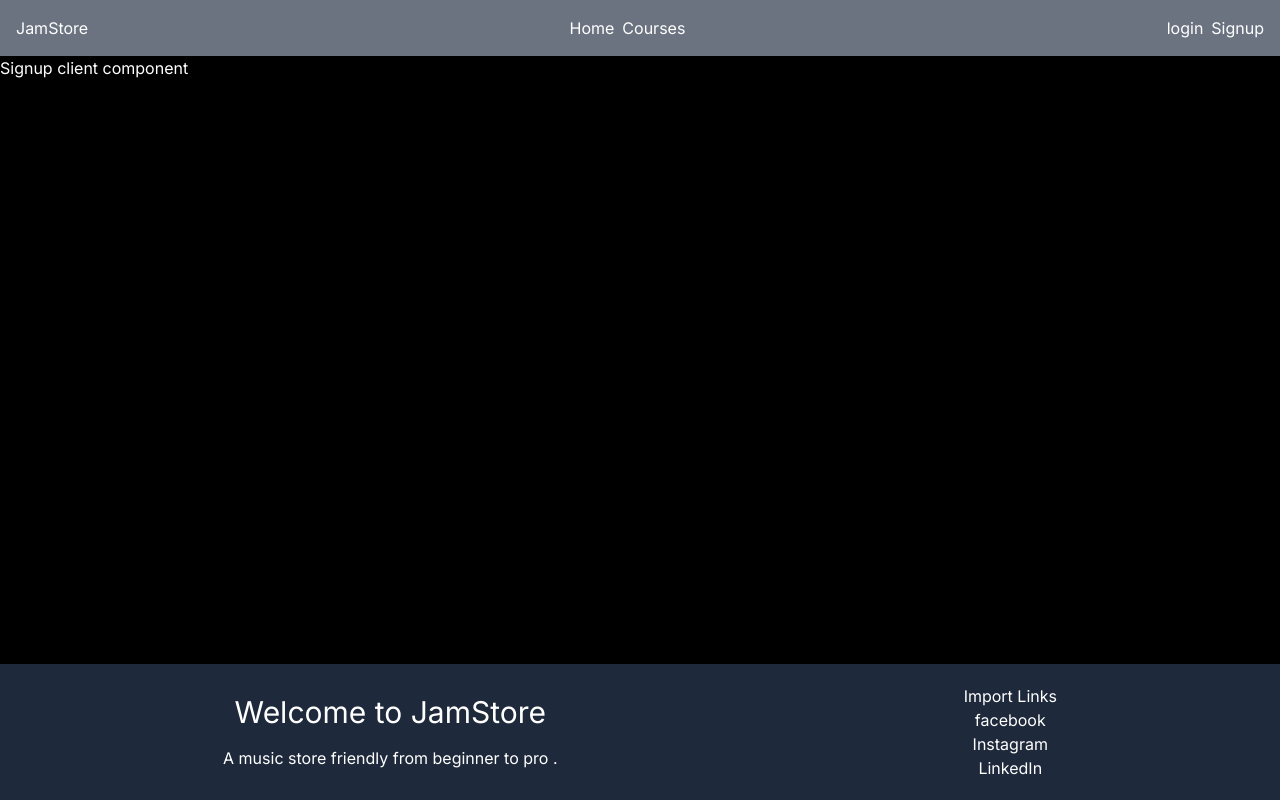
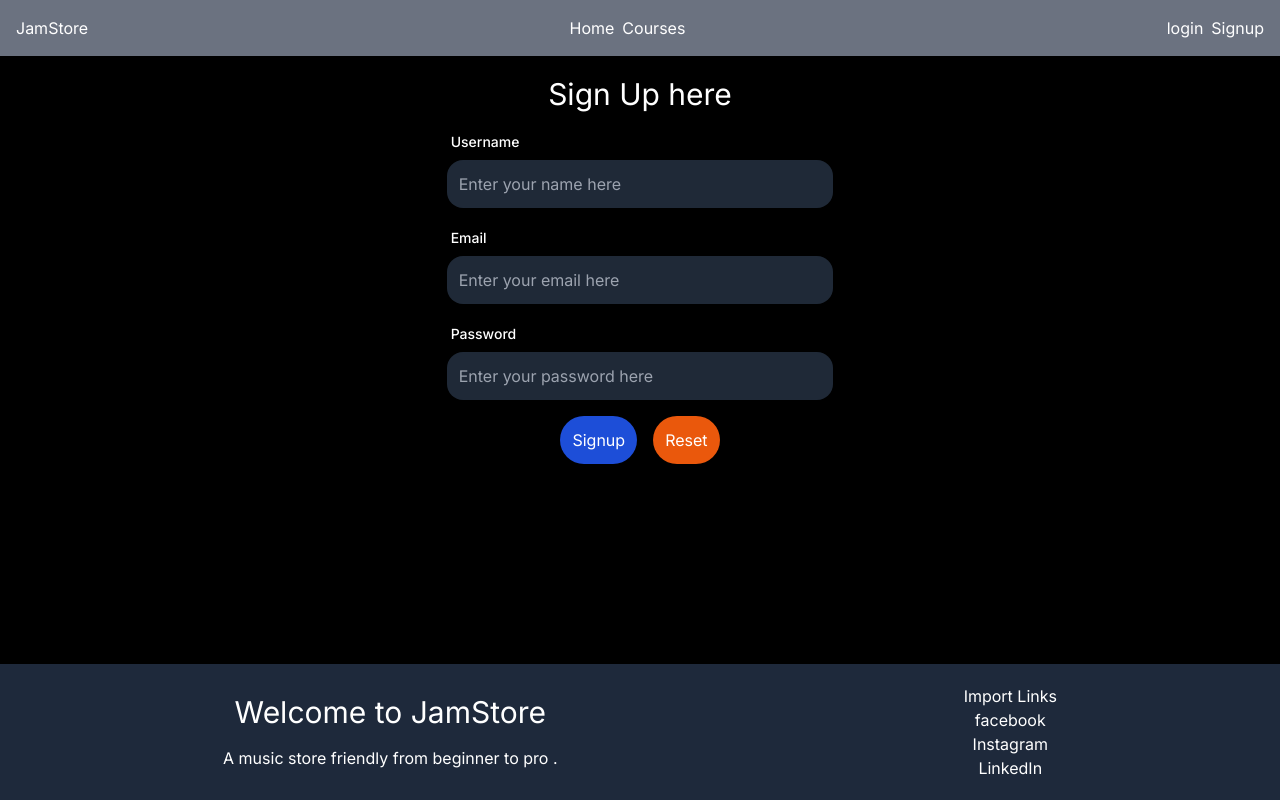
Before and after one commit to Yeshey-Gyatso/course-selling-app, a Next.js app in the folder course-selling-app/: page /signup in a window 1280 px wide. Built offline with nearby package versions, Linux system fonts and the light colour scheme.

Commit message:
signup components updated ui

```diff
--- a/course-selling-app/src/app/add-course/AddCourse.tsx
+++ b/course-selling-app/src/app/add-course/AddCourse.tsx
@@ -46,12 +46,10 @@ const AddCourse = () => {
 
     }
   return (
-    <div className=' grid grid-cols-12 justify-center h-full
-    '>
+    <div className=' grid grid-cols-12 justify-center h-full'>
         <div className=' col-span-6
         col-start-5
         p-5
-
         '>
         <div className='w-full
         max-w-sm p-4 bg-black border
@@ -59,8 +57,7 @@ const AddCourse = () => {
         sm:p-6 md:p-8
         dark:bg-gray-800
         dark:border-gray-700
-
-
+        h-1/2 sm:h-2/3 md:h-1/2 lg:h-1/3 xl:h-1/4
         '>
                 {/* <div className='my-8 flex justify-center items-center'>
                 <Image alt='image'
@@ -71,7 +68,7 @@ const AddCourse = () => {
              </div> */}
 
             <h1 className='text-3xl text-center '> Add your course</h1>
-            <form action="#!" onSubmit={handleaddCourse} className='h-1/2 sm:h-2/3 md:h-1/2 lg:h-1/3 xl:h-1/4'>
+            <form action="#!" onSubmit={handleaddCourse}>
                 {/* title */}
                 <div className=' mt-4'>
                     <label htmlFor="title"
--- a/course-selling-app/src/app/signup/signup.jsx
+++ b/course-selling-app/src/app/signup/signup.jsx
@@ -3,7 +3,71 @@ import React from 'react'
 
 const SignUp = () => {
   return (
-    <div>Signup client component</div>
+    <div className='grid grid-cols-12 justify-center'>
+        <div className='  col-span-4 col-start-5'>
+          <div className=' p-5'>
+            <h1 className=' text-3xl text-center'>Sign Up here</h1>
+            <form action="" className='mt-5'>
+              {/* name */}
+              <div className=' mt-5'>
+                <label htmlFor="user_name"
+                className='block text-sm font-medium mb-2 ps-1'
+                >Username</label>
+                <input
+                 type="text"
+                 className='w-full p-3 rounded-2xl bg-gray-800
+                 focus:ring-gray-400 border-gray-800'
+                 placeholder='Enter your name here'
+                 id='user_name'
+                 />
+
+              </div>
+
+              {/* email */}
+              <div className=' mt-5'>
+                <label htmlFor="user_email"
+                className='block text-sm font-medium mb-2 ps-1'
+                >Email</label>
+                <input
+                 type="email"
+                 className='w-full p-3 rounded-2xl bg-gray-800
+                 focus:ring-gray-400 border-gray-800'
+                 placeholder='Enter your email here'
+                 id='user_email'
+                 />
+
+              </div>
+              {/* password */}
+              <div className=' mt-5'>
+                <label htmlFor="user_password"
+                className='block text-sm font-medium mb-2 ps-1'
+                >Password</label>
+                <input
+                 type="password"
+                 className='w-full p-3 rounded-2xl bg-gray-800
+                 focus:ring-gray-400 border-gray-800'
+                 placeholder='Enter your password here'
+                 id='user_password'
+                 />
+
+              </div>
+
+              {/* profileUrl */}
+
+             {/* button */}
+             <div className='flex justify-center gap-x-4 mt-4'>
+                    <button className=' bg-blue-700 p-3 rounded-full
+                     hover:bg-blue-800 '>Signup</button>
+                     <button className=' bg-orange-600 p-3 rounded-full
+                     hover:bg-orange-800 '>Reset</button>
+                </div>
+
+
+            </form>
+          </div>
+        </div>
+
+    </div>
   )
 }
 
--- a/course-selling-app/src/models/index.tsx
+++ b/course-selling-app/src/models/index.tsx
@@ -11,6 +11,7 @@ const userSchema = new mongoose.Schema({
       type: String,
       required:[true,"Password Required !!"],
     },
+    profileUrl:String,
     purchasedCourses: [{ type: mongoose.Schema.Types.ObjectId, ref: 'Course' }]
   });
 
```
